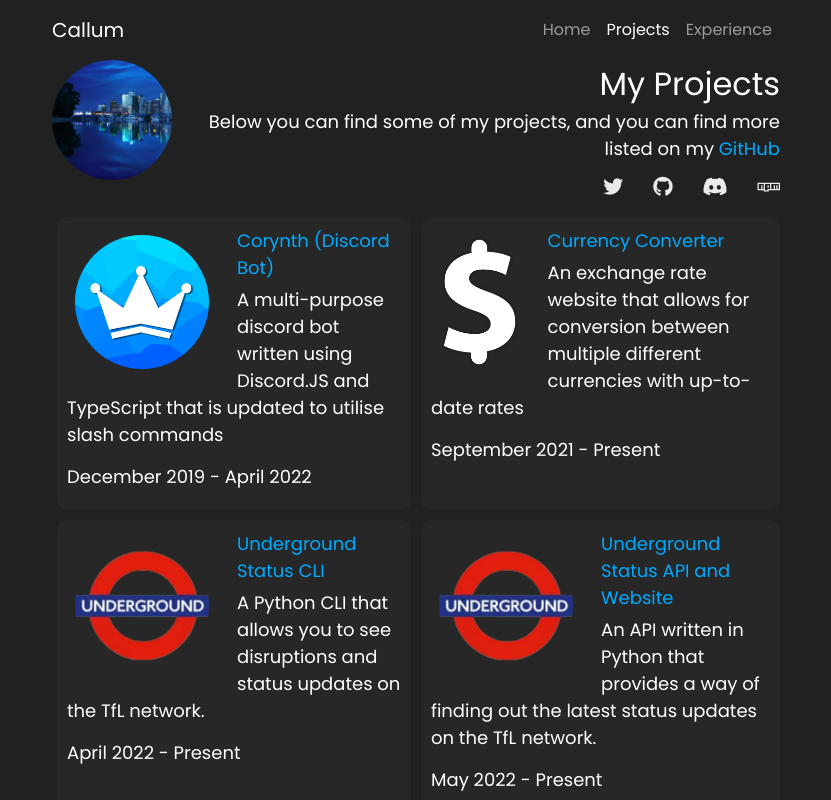
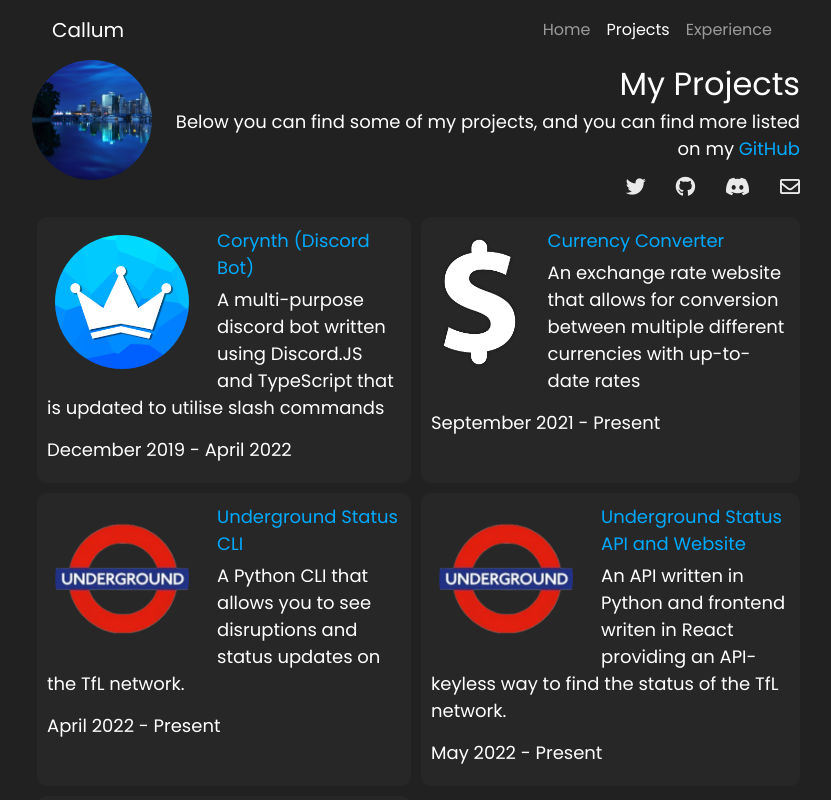
Before and after one commit to cxllm/corynth, a React (Create React App) app: page /projects in a window 1280 px wide. Shown: the top 800 px of the page, without its empty margins (224-1055 px from the left). Built offline with nearby package versions, Linux system fonts and the light colour scheme.

Commit message:
Replaced NPM with email

```diff
--- a/src/App.scss
+++ b/src/App.scss
@@ -38,7 +38,6 @@
 				text-align: right;
 			}
 			width: 100%;
-			padding: 0 20px;
 			img {
 				float: left;
 				border-radius: 100px;
--- a/src/Components/Socials.tsx
+++ b/src/Components/Socials.tsx
@@ -11,8 +11,8 @@
 			<a href="https://discord.com/users/536949735299219467">
 				<i className="fab fa-discord" />
 			</a>
-			<a href="https://npmjs.com/~cxllm">
-				<i className="fab fa-npm"></i>
+			<a href="mailto:hello@cxllm.uk">
+				<i className="far fa-envelope"></i>
 			</a>
 		</div>
 	);
--- a/src/Pages/Projects.tsx
+++ b/src/Pages/Projects.tsx
@@ -21,7 +21,7 @@
 					"An exchange rate website that allows for conversion between multiple different currencies with up-to-date rates",
 				start: "September 2021",
 				finish: "Present",
-				url: "https://currency.cxllm.co.uk",
+				url: "https://currency.cxllm.uk",
 				image: "/currency-converter.png"
 			},
 			{
@@ -36,8 +36,8 @@
 			{
 				name: "Underground Status API and Website",
 				description:
-					"An API written in Python that provides a way of finding out the latest status updates on the TfL network.",
-				url: "https://github.com/cxllm/tfl-status-api#tfl-status-api",
+					"An API written in Python and frontend writen in React providing an API-keyless way to find the status of the TfL network.",
+				url: "https://tfl.cxllm.uk",
 				start: "May 2022",
 				finish: "Present",
 				image: "/underground.png"
```
